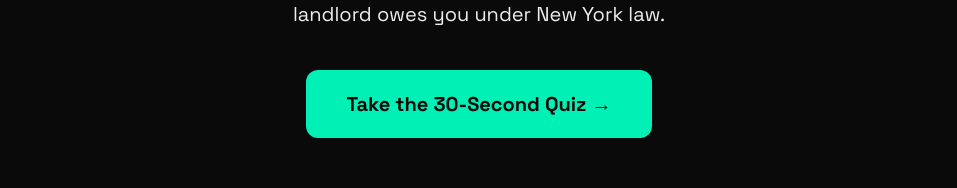
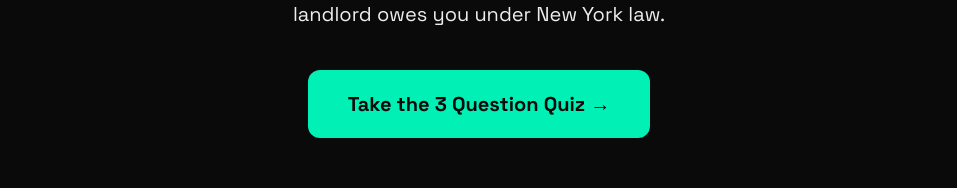
Before and after one commit to chaseherron/setld, a Next.js app: page / in a window 1280 px wide. Shown: the part 435-623 px from the top of the page, without its empty margins (161-1118 px from the left). Built offline with nearby package versions, Linux system fonts and the light colour scheme.

Commit message:
Chase Text to "take 3 question quiz" in button

```diff
--- a/app/page.tsx
+++ b/app/page.tsx
@@ -20,7 +20,7 @@
           href="/start"
           className="mt-10 bg-accent text-background font-bold text-lg sm:text-xl px-10 py-5 rounded-xl hover:brightness-110 transition-all inline-block"
         >
-          Take the 30-Second Quiz &rarr;
+          Take the 3 Question Quiz &rarr;
         </Link>
       </section>
 
```
